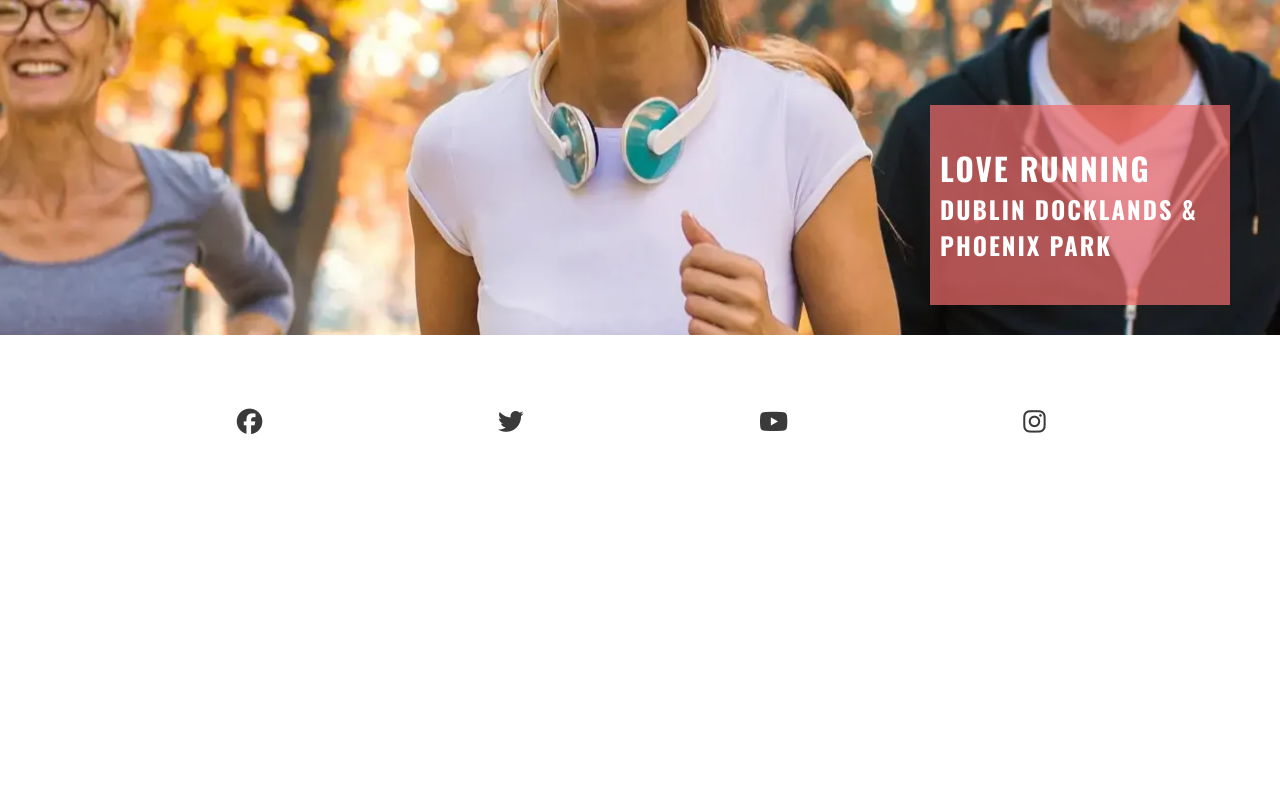
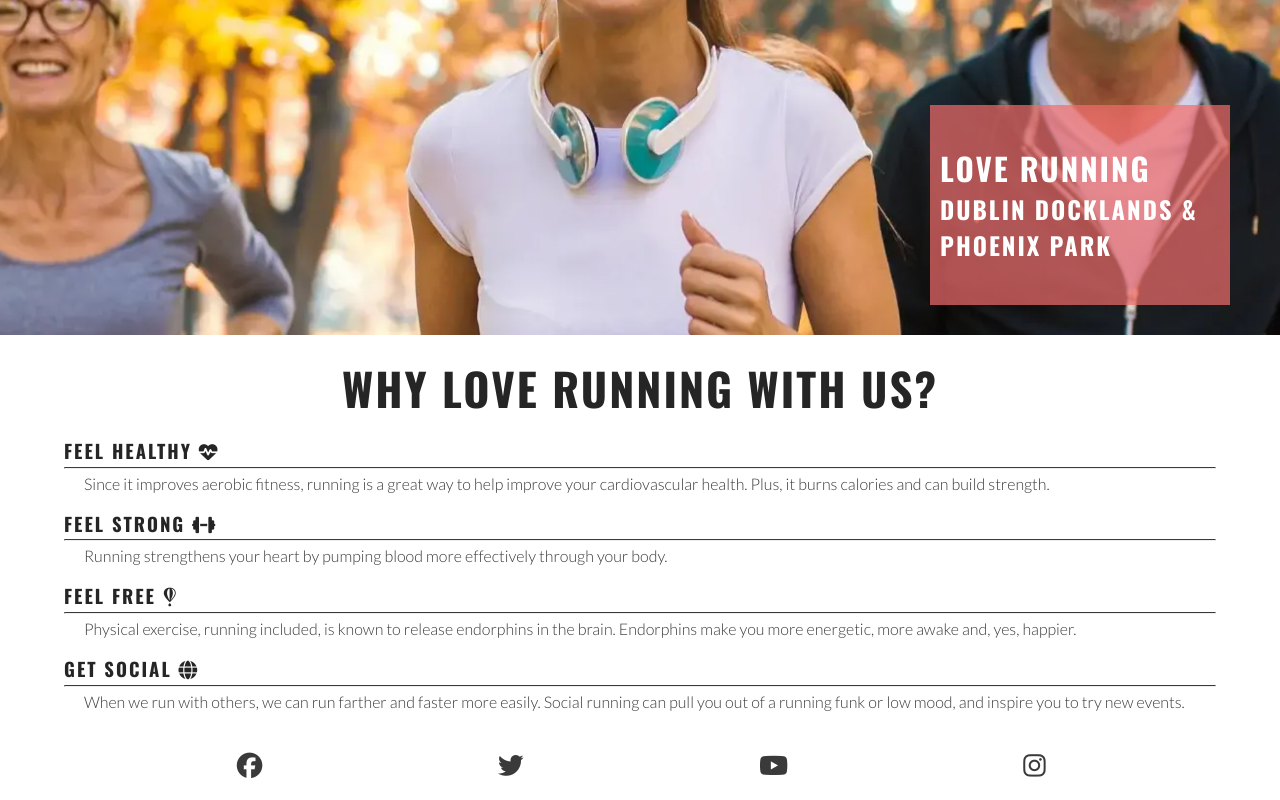
Before and after one commit to Hen0678/Running-Website, a plain HTML site: page index.html in a window 1280 px wide. Shown: the part 344-1144 px from the top of the page. Before the commit the page ends 800 px from the top, so only its background shows below. Drawn offline with nearby package versions, Linux system fonts and the light colour scheme.

Commit message:
Added h3 elements, paragraphs and style

```diff
--- a/assets/css/style.css
+++ b/assets/css/style.css
@@ -178,3 +178,28 @@ main {
         border-bottom: 1px solid #3a3a3a;
     }
 }
+
+#reasons {
+  width: 90%;
+  margin: 20px auto;
+}
+
+#reasons h2 {
+  margin-bottom: 20px;
+  text-align: center;
+  font-size: 280%;
+}
+
+#benefits-physical>div, #benefits-mental>div {
+    line-height: 20px;
+    margin-bottom: 20px;
+}
+
+#benefits p {
+    padding: 0 20px;
+}
+
+hr {
+    border-top: 1px solid #3a3a3a;
+    margin: 5px 0;
+}
--- a/index.html
+++ b/index.html
@@ -45,6 +45,37 @@
                <h2>Love Running</h2>
                <h3>Dublin Docklands & Phoenix Park</h3>
         </div>
+        </section>
+        <section id="reasons">
+                <h2>WHY LOVE RUNNING WITH US?</h2>
+            <div id="benefits">
+                <div id="benefits-physical">
+                    <div>
+                       <h3>FEEL HEALTHY <i class="fa-solid fa-heart-pulse"></i></h3>
+                       <hr>
+                       <p>Since it improves aerobic fitness, running is a great way to help improve your cardiovascular health. Plus, it burns calories and can build strength.</p>
+                    </div>
+                    <div>
+                       <h3>FEEL STRONG <i class="fa-solid fa-dumbbell"></i></h3>
+                       <hr>
+                       <p>Running strengthens your heart by pumping blood more effectively through your body.</p>
+                    </div>
+                </div>
+                <div id="benefits-mental">
+                    <div>
+                        <h3>FEEL FREE <i class="fa-brands fa-fly"></i></h3>
+                        <hr>
+                        <p>Physical exercise, running included, is known to release endorphins in the brain. Endorphins make you more energetic, more awake and, yes, happier.</p>
+                    </div>
+                    <div>
+                        <h3>GET SOCIAL <i class="fa-solid fa-globe"></i></h3>
+                        <hr>
+                        <p>When we run with others, we can run farther and faster more easily. Social running can pull you out of a running funk or low mood, and inspire you to try new events.</p>
+                    </div>
+                </div>
+            </div>
+
+        </section>
     </section>
     </main>
 
```
